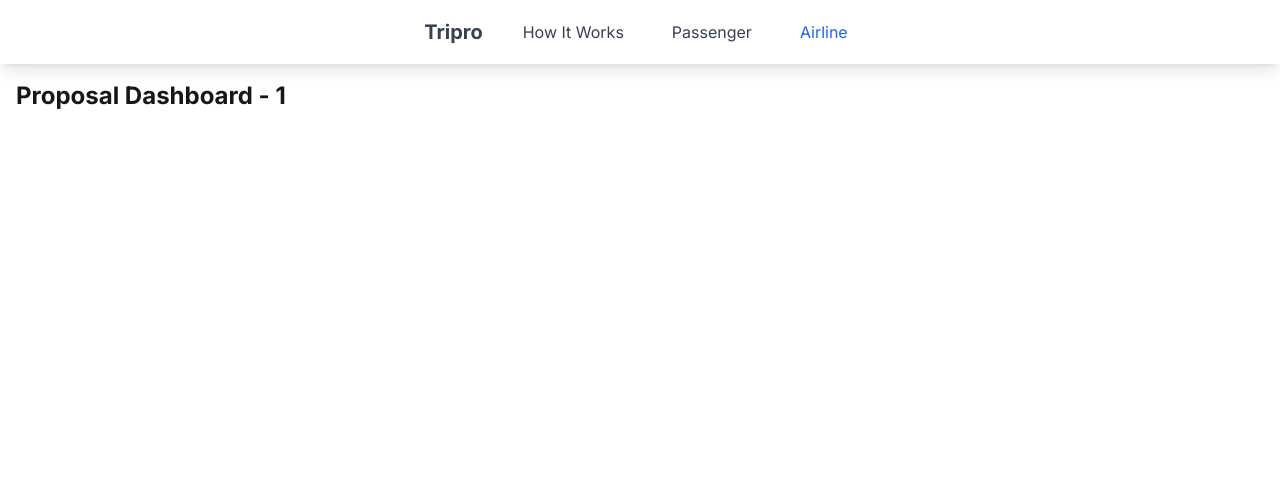
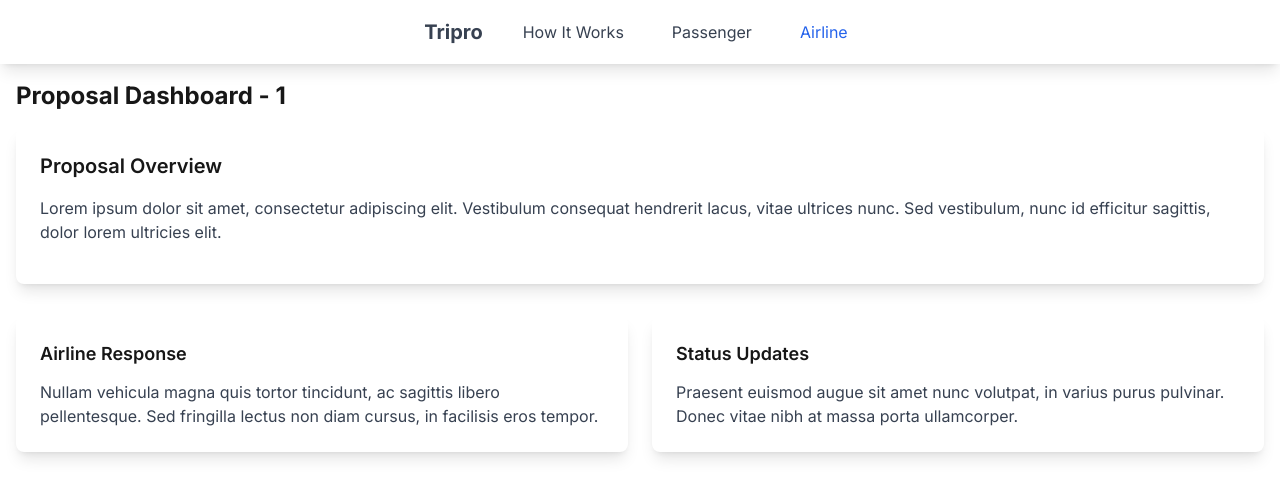
Before and after one commit to REA0413/tripro, a Next.js app: page /airline/proposal-dashboard/1 in a window 1280 px wide. Shown: the top 498 px of the page. Built offline with nearby package versions, Linux system fonts and the light colour scheme.

Commit message:
PageProps issue resolved

```diff
--- a/src/app/airline/proposal-dashboard/[slug]/page.tsx
+++ b/src/app/airline/proposal-dashboard/[slug]/page.tsx
@@ -1,8 +1,42 @@
-export default function ProposalDashboardSlugPage({ params }: { params: { slug: string } }) {
+interface PageProps {
+  params: {
+    slug: string
+  }
+  searchParams: { [key: string]: string | string[] | undefined }
+}
+
+export default function ProposalDashboardSlugPage({ params }: PageProps) {
   return (
     <div className="container mx-auto p-4">
       <h1 className="text-2xl font-bold mb-4">Proposal Dashboard - {params.slug}</h1>
-      {/* Add your content here */}
+
+      <div className="bg-white shadow-lg rounded-lg p-6 mb-8">
+        <h2 className="text-xl font-semibold mb-4">Proposal Overview</h2>
+        <p className="text-gray-700 mb-4">
+          Lorem ipsum dolor sit amet, consectetur adipiscing elit. Vestibulum
+          consequat hendrerit lacus, vitae ultrices nunc. Sed vestibulum, nunc
+          id efficitur sagittis, dolor lorem ultricies elit.
+        </p>
+      </div>
+
+      <div className="grid md:grid-cols-2 gap-6">
+        <div className="bg-white shadow-lg rounded-lg p-6">
+          <h3 className="text-lg font-semibold mb-3">Airline Response</h3>
+          <p className="text-gray-700">
+            Nullam vehicula magna quis tortor tincidunt, ac sagittis libero
+            pellentesque. Sed fringilla lectus non diam cursus, in facilisis
+            eros tempor.
+          </p>
+        </div>
+
+        <div className="bg-white shadow-lg rounded-lg p-6">
+          <h3 className="text-lg font-semibold mb-3">Status Updates</h3>
+          <p className="text-gray-700">
+            Praesent euismod augue sit amet nunc volutpat, in varius purus
+            pulvinar. Donec vitae nibh at massa porta ullamcorper.
+          </p>
+        </div>
+      </div>
     </div>
   );
 }
--- a/src/app/passenger/proposal-dashboard/[slug]/page.tsx
+++ b/src/app/passenger/proposal-dashboard/[slug]/page.tsx
@@ -1,4 +1,11 @@
-export default function ProposalDetailsPage({ params }: { params: { slug: string } }) {
+interface PageProps {
+  params: {
+    slug: string
+  }
+  searchParams: { [key: string]: string | string[] | undefined }
+}
+
+export default function ProposalDetailsPage({ params }: PageProps) {
   return (
     <div className="container mx-auto px-4 py-8">
       <h1 className="text-3xl font-bold mb-6">Proposal Details: {params.slug}</h1>
```
